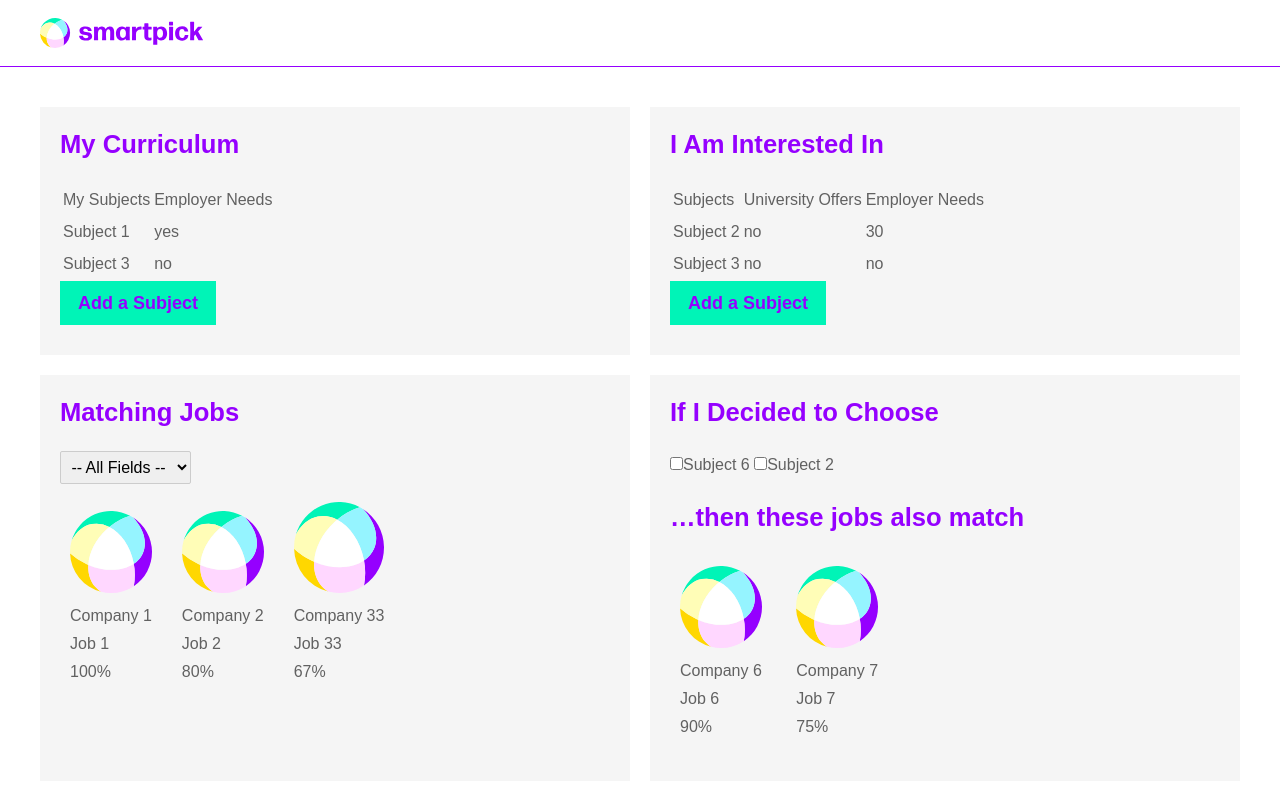
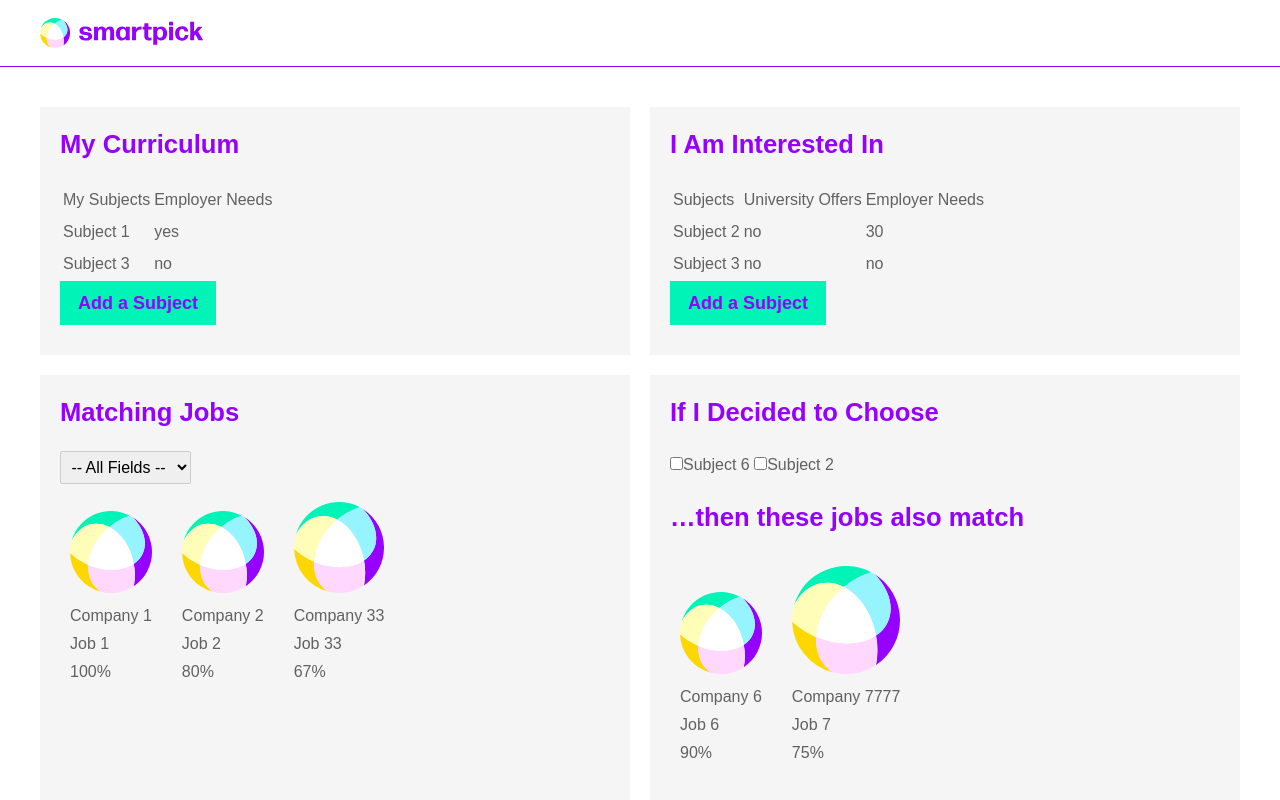
Before and after one commit to k6ps/eduemp-frontend, a Svelte app: page /student in a window 1280 px wide. Shown: the top 800 px of the page. Built offline with nearby package versions, Linux system fonts and the light colour scheme; a web font is replaced by a local one.

Commit message:
Replaced hard-coded potential matching jobs with each-block.

```diff
--- a/src/routes/StudentIfIDecidedToChoose.svelte
+++ b/src/routes/StudentIfIDecidedToChoose.svelte
@@ -9,7 +9,7 @@
             matchPercentage: 90
         },
         {
-            organizationName: 'Company 7',
+            organizationName: 'Company 7777',
             jobTitle: 'Job 7',
             matchPercentage: 75
         }
@@ -22,10 +22,9 @@
 
 <SectionTitle sectionTitle="…then these jobs also match"/>
 <ul class="profiles">
+    {#each potentialMatchingJobs as potentialMatchingJob}
     <li>
-        <JobMatchItem jobMatch={potentialMatchingJobs[0]}/>
+        <JobMatchItem jobMatch={potentialMatchingJob}/>
     </li>
-    <li>
-        <JobMatchItem jobMatch={potentialMatchingJobs[1]}/>
-    </li>
+    {/each}
 </ul>
```
